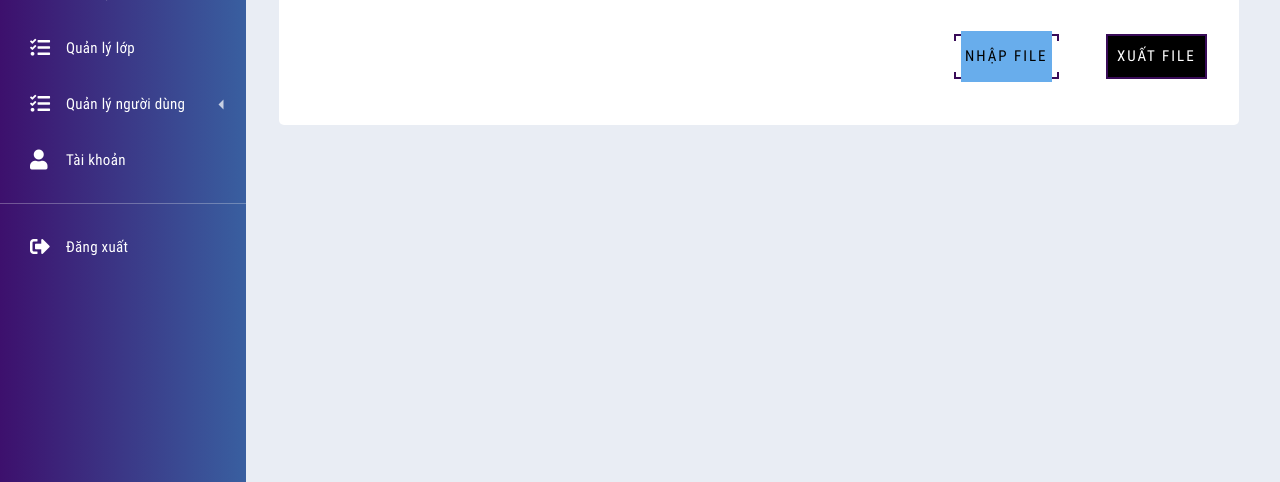
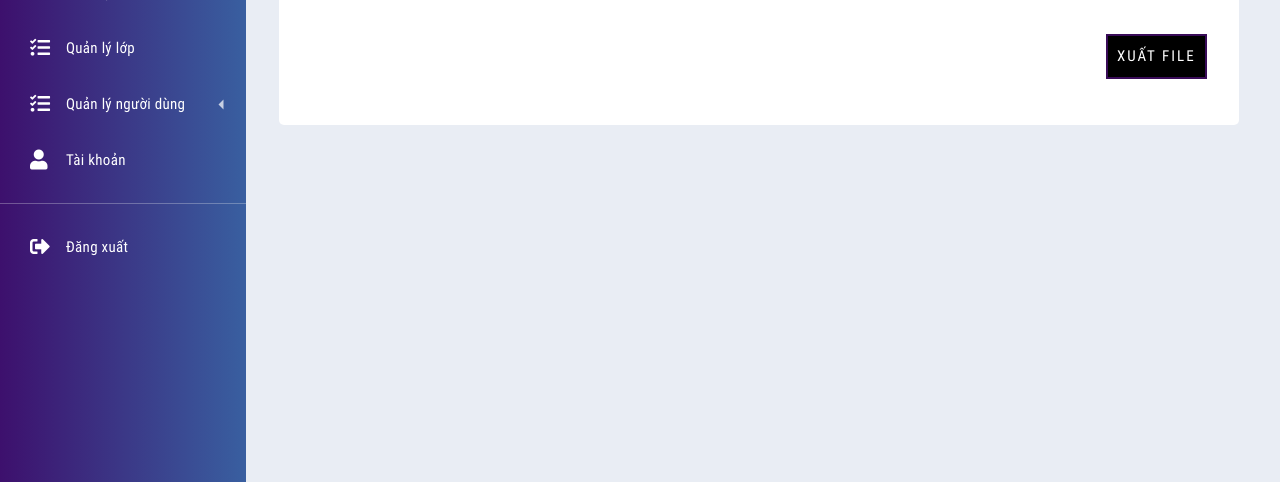
Before and after one commit to iamveoveo/THPT_VAP, a PHP site: page /THPT_VAP/admin/admin-manager.php in a window 1280 px wide. Shown: the part 317-799 px from the top of the page. Run offline with PHP 8.4, Linux system fonts and the light colour scheme; data that the repository does not hold is empty.

Commit message:
Vinh 20:03 11/1/2021

```diff
--- a/admin/admin-manager.php
+++ b/admin/admin-manager.php
@@ -252,11 +252,6 @@
                         <!-- btn import và export -->
                         <!-- btn import và export -->
                         <div class="center row">
-                            <div class="btn-1 col-5">
-                                <a href="" type="button" data-bs-toggle="modal" data-bs-target="#exampleModal">
-                                <span>Nhập file</span></a>
-
-                            </div>
 
                             <div class="btn-2 col-5">
                                 <form action="#" method="POST" enctype="multipart/form-data" >
--- a/admin/admin-qld.php
+++ b/admin/admin-qld.php
@@ -87,7 +87,6 @@
                                             <td><?php echo $row['FinalExam']; ?></td>
                                             <td><button type="button" class="btn icon-admin" data-bs-toggle="modal" data-bs-target="#add" ><i class="fas fa-edit " ></i></button></td>
                                             <td><button type="button" class="btn btn-danger" ><i class="fas fa-trash-alt "></i></button></td>
-                                            <td><button type="button" class=" btn" data-bs-toggle="modal" data-bs-target="#detail"> <i class="fas fa-info-circle" style="font-size:25px"></i></button></td>
                                         </tr>
                                         <?php
                                             $i++;
```
